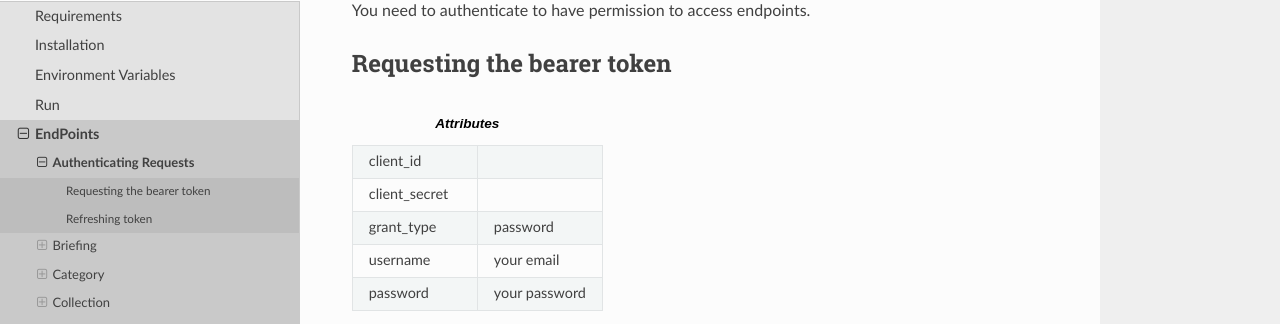
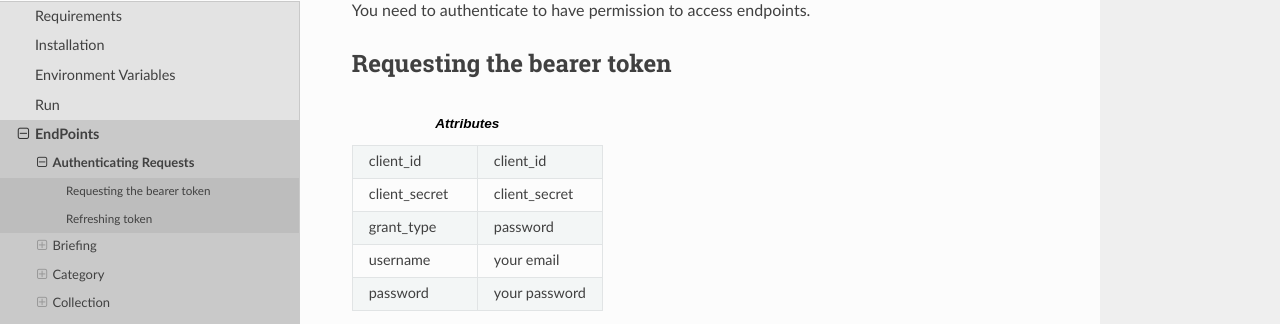
Before and after one commit to Sharmaxz/la-estampa-api-docs, a Sphinx documentation site: the page built from source/endpoints-dev.rst, in a window 1280 px wide and 900 px high. Shown: the part 161-485 px from the top of the window. Built offline with Sphinx 7.4.7 and the Read the Docs theme 2.0.0, drawn with Linux system fonts in a browser that asks for light colours.

Commit message:
Fixed tables

```diff
--- a/source/endpoints-dev.rst
+++ b/source/endpoints-dev.rst
@@ -11,10 +11,10 @@ Requesting the bearer token
    :widths: 15 15
 
    * - client_id
-     -
+     - client_id
 
    * - client_secret
-     -
+     - client_secret
 
    * - grant_type
      - password
```
Also changed, not shown: other parts of source/endpoints-dev.rst (+0 -1 lines), 4 other files.
